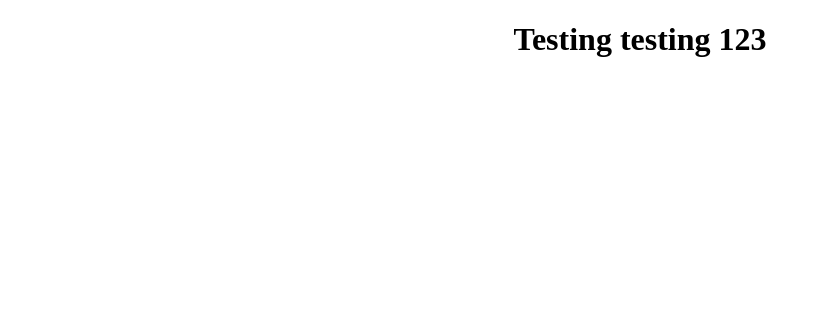
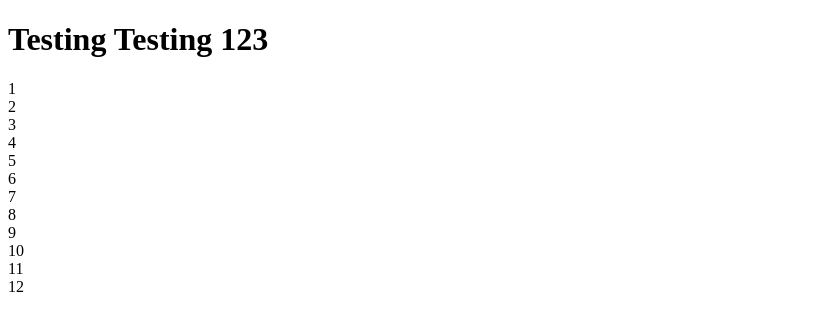
Before and after one commit to chrisclarkedev/react_clock, a React (Create React App) app: page / in a window 1280 px wide. Shown: the top 330 px of the page, without its empty margins (0-821 px from the left). Built offline with nearby package versions, Linux system fonts and the light colour scheme.

Commit message:
imported Clock component to App.js

```diff
--- a/src/App.js
+++ b/src/App.js
@@ -1,14 +1,15 @@
-import React, { Component } from 'react';
+import React from 'react';
+import Clock from './components/Clock';
 import './App.css';
 
-class App extends Component {
-  render() {
-    return (
-      <div className="App">
-        <h1>Testing testing 123</h1>
+function App() {
+  return (
+    <>
+      <div>
+        <h1>Testing Testing 123</h1>
       </div>
-    );
-  }
+      <Clock />
+    </>
+  );
 }
-
 export default App;
```
